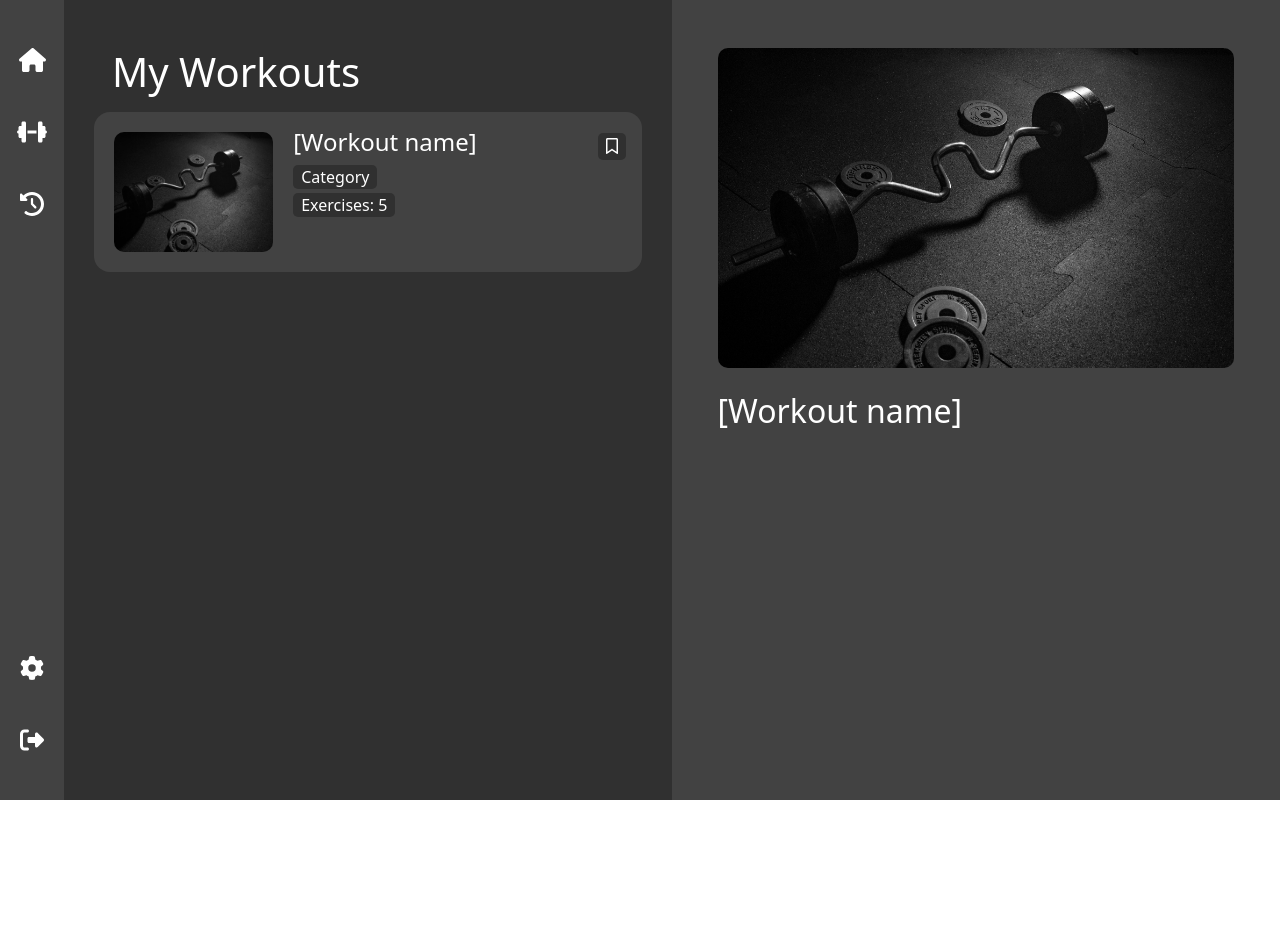
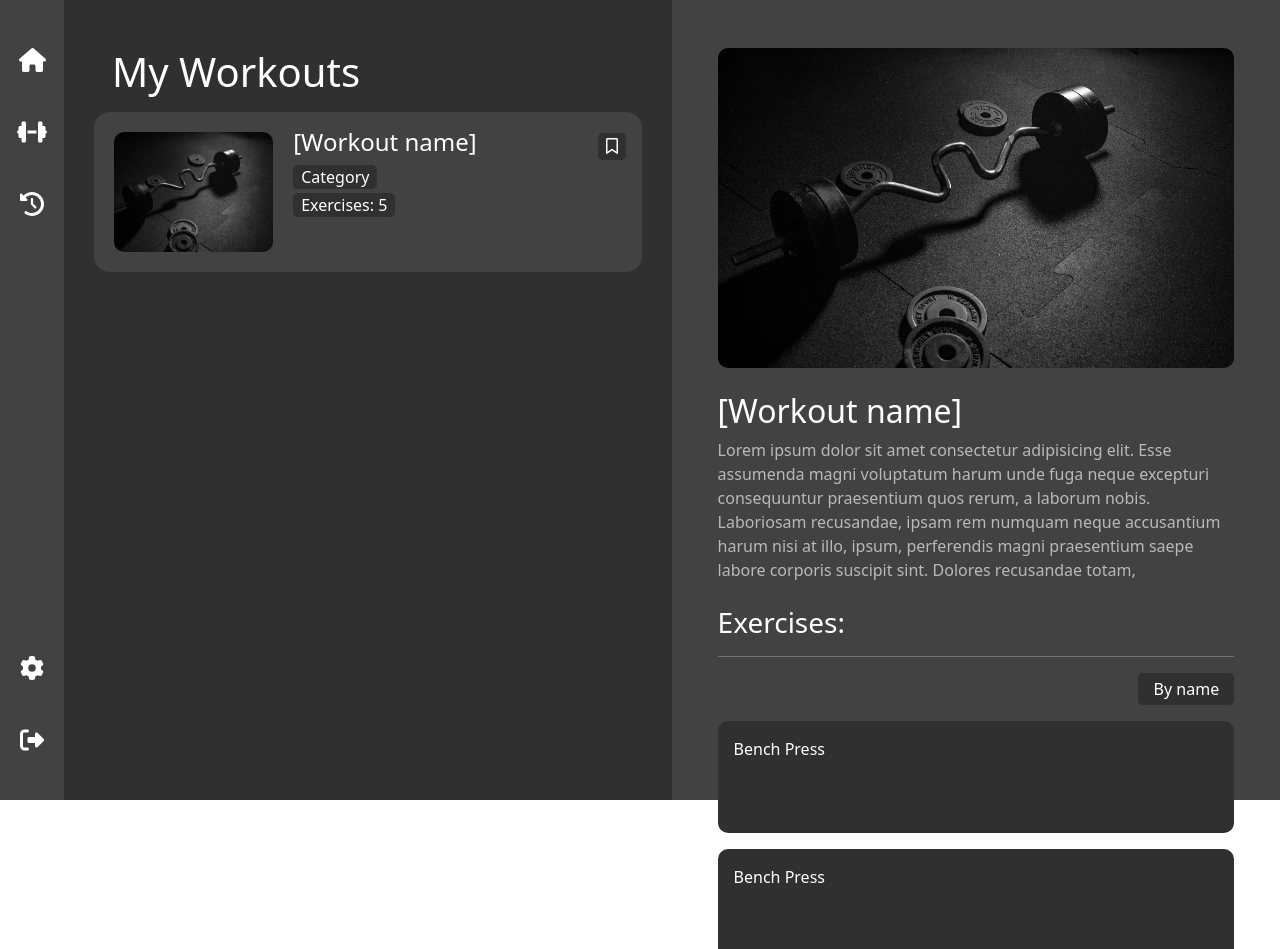
Before and after one commit to emrekrn/workout-planner-frontend, a React (Vite) app: page /my-workouts in a window 1280 px wide. Shown: the top 949 px of the page. Before the commit the page ends 800 px from the top, so only its background shows below. Built offline with nearby package versions, Linux system fonts and the light colour scheme.

Commit message:
Exercise card has been created

```diff
--- /dev/null
+++ b/src/components/ExerciseCard/ExerciseCard.tsx
@@ -0,0 +1,12 @@
+import React from 'react';
+import './exerciseCard.scss';
+
+const ExerciseCard = () => {
+	return (
+		<div className='exercise-card bg-primary p-3'>
+			<div className='exercise-name text-white'>Bench Press</div>
+		</div>
+	);
+};
+
+export default ExerciseCard;
--- /dev/null
+++ b/src/components/ExerciseCard/exerciseCard.scss
@@ -0,0 +1,5 @@
+.exercise-card {
+	width: 100%;
+	height: 7rem;
+	border-radius: 10px;
+}
--- a/src/components/WorkoutDetails/WorkoutDetails.tsx
+++ b/src/components/WorkoutDetails/WorkoutDetails.tsx
@@ -1,6 +1,7 @@
 import React from 'react';
 import './workoutDetails.scss';
 import workoutPlaceholder from '../../images/workout-placeholder.jpg';
+import ExerciseCard from '../ExerciseCard/ExerciseCard';
 
 const WorkoutDetails = () => {
 	return (
@@ -10,6 +11,26 @@ const WorkoutDetails = () => {
 			</div>
 			<div className='workout-content align-self-start'>
 				<h2 className='text-white mt-4'>[Workout name]</h2>
+				<p className='text-grey'>
+					Lorem ipsum dolor sit amet consectetur adipisicing elit. Esse
+					assumenda magni voluptatum harum unde fuga neque excepturi
+					consequuntur praesentium quos rerum, a laborum nobis. Laboriosam
+					recusandae, ipsam rem numquam neque accusantium harum nisi at illo,
+					ipsum, perferendis magni praesentium saepe labore corporis suscipit
+					sint. Dolores recusandae totam,
+				</p>
+
+				<div className='exercises-field mt-4'>
+					<h3 className='text-white'>Exercises:</h3>
+					<hr className='text-white' />
+					<div className='exercises-list-field d-flex gap-3 flex-column'>
+						<div className='sort-btn align-self-end bg-primary d-flex align-items-center justify-content-center'>
+							<span className='text-white'>By name</span>
+						</div>
+						<ExerciseCard />
+						<ExerciseCard />
+					</div>
+				</div>
 			</div>
 		</div>
 	);
--- a/src/components/WorkoutDetails/workoutDetails.scss
+++ b/src/components/WorkoutDetails/workoutDetails.scss
@@ -11,4 +11,17 @@
 			object-fit: cover;
 		}
 	}
+
+	.workout-content {
+		.exercises-field {
+			.exercises-list-field {
+				.sort-btn {
+					width: 6rem;
+					height: 2rem;
+					border-radius: 5px;
+					cursor: pointer;
+				}
+			}
+		}
+	}
 }
```
